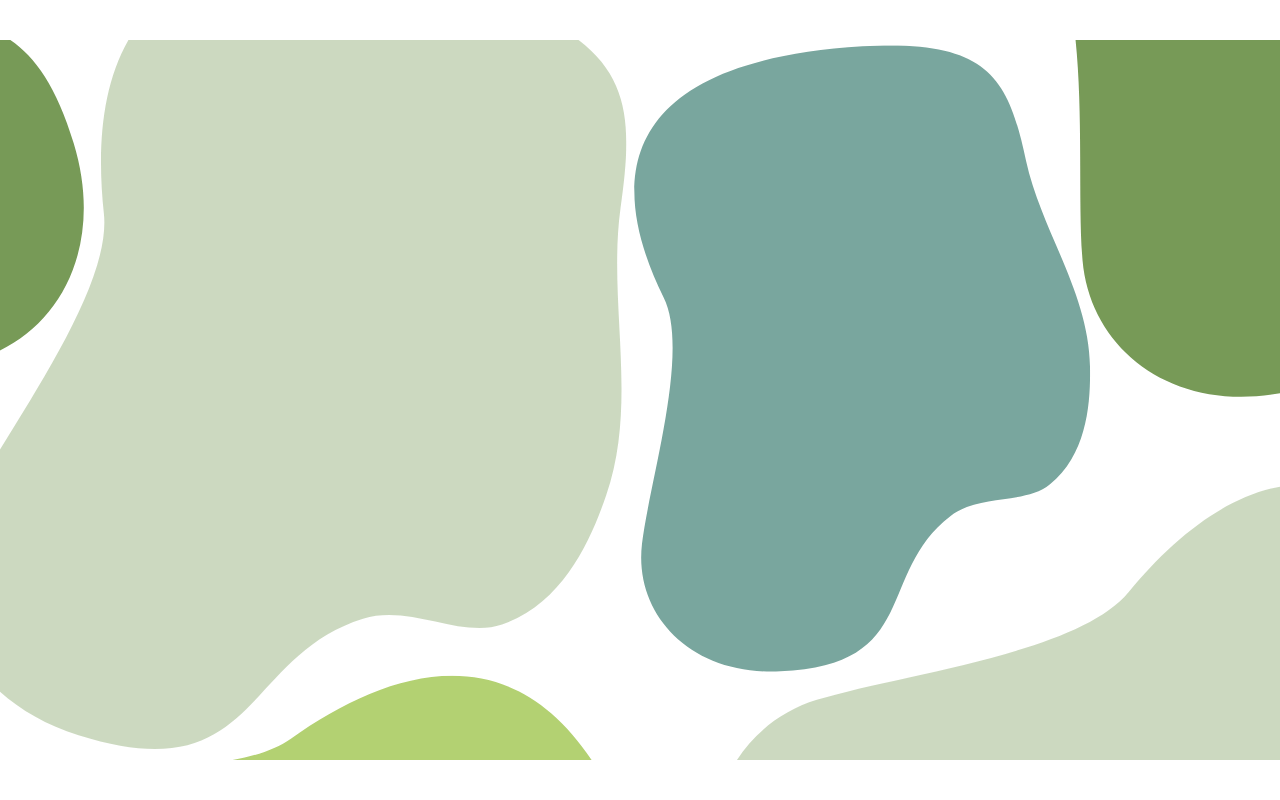
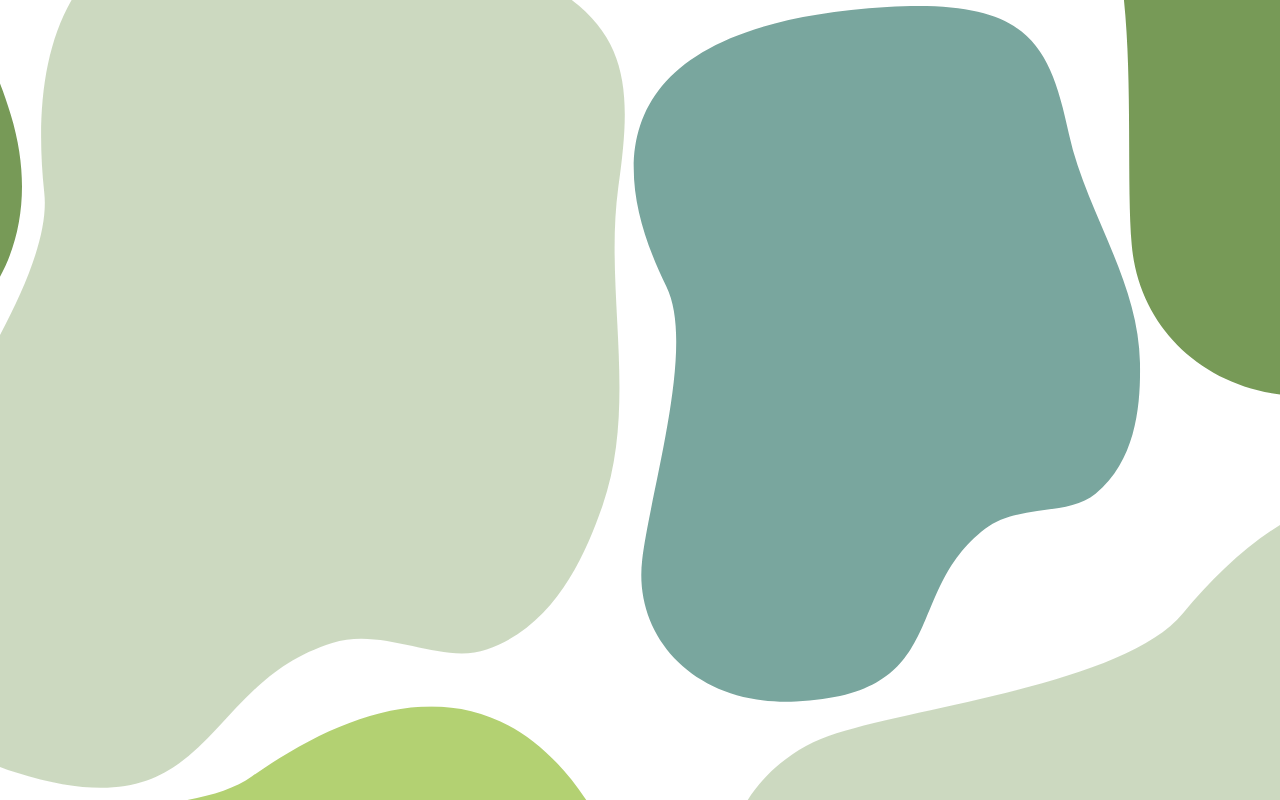
Before and after one commit to istrugatskiy/cdl-system, a website built with Parcel: page src/app.html in a window 1280 px wide. Built offline with nearby package versions, Linux system fonts and the light colour scheme.

Commit message:
fixes and improvements

```diff
--- a/src/app.html
+++ b/src/app.html
@@ -8,6 +8,7 @@
         <title>System</title>
     </head>
     <body>
-        <img src="res/bg.svg" alt="Background Stones" class="bg" />
+        <div class="bg" role="img" aria-label="Background Stones Graphic"></div>
+        <div id="main"></div>
     </body>
 </html>
--- a/src/scss/main.scss
+++ b/src/scss/main.scss
@@ -2,9 +2,11 @@ body {
     margin: 0px;
 }
 .bg {
+    background: url(../res/bg.svg) no-repeat center center fixed;
+    background-size: cover;
+    position: fixed;
+    display: flex;
     height: 100vh;
     width: 100vw;
-    display: flex;
-    justify-content: center;
     align-items: center;
 }
```
